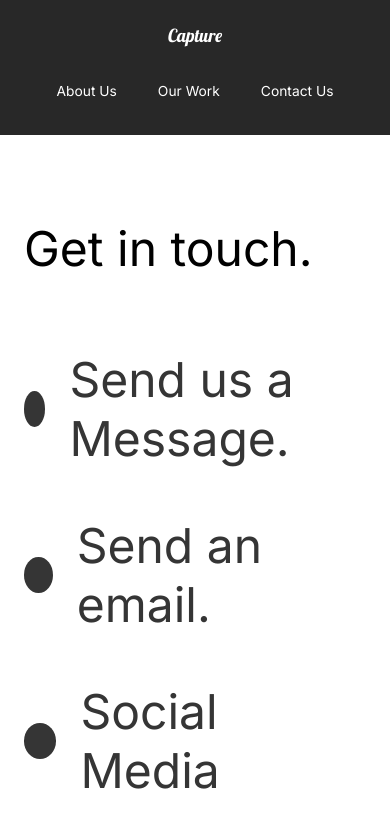
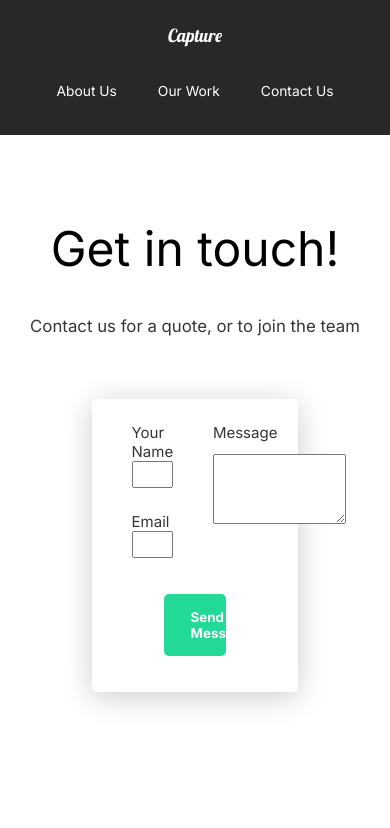
Before and after one commit to hauze-v/react-capture-portfolio, a React (Create React App) app: page /react-capture-portfolio/contact in a window 390 px wide. Shown: the top 828 px of the page. Built offline with nearby package versions, Linux system fonts and the light colour scheme.

Commit message:
Redesigned the contact us page and made it mobile friendly.

```diff
--- a/src/pages/ContactUs.js
+++ b/src/pages/ContactUs.js
@@ -20,29 +20,42 @@ const ContactUs = () => {
       >
         <Title>
           <Hide>
-            <motion.h2 variants={titleAnim}>Get in touch.</motion.h2>
+            <motion.h2 variants={titleAnim}>Get in touch!</motion.h2>
+            <motion.p variants={titleAnim} p>
+              Contact us for a quote, or to join the team
+            </motion.p>
           </Hide>
         </Title>
-        <div>
-          <Hide>
-            <Social variants={titleAnim}>
-              <Circle />
-              <h2>Send us a Message.</h2>
-            </Social>
-          </Hide>
-          <Hide>
-            <Social variants={titleAnim}>
-              <Circle />
-              <h2>Send an email.</h2>
-            </Social>
-          </Hide>
-          <Hide>
-            <Social variants={titleAnim}>
-              <Circle />
-              <h2>Social Media</h2>
-            </Social>
-          </Hide>
-        </div>
+        <ContactForm>
+          <div className="input-container">
+            <div id="input-box">
+              <div className="input">
+                <label htmlFor="name" id="your-name">
+                  Your Name
+                </label>
+                <input type="text" />
+              </div>
+              <div className="input">
+                <label htmlFor="email" id="email">
+                  Email
+                </label>
+                <input type="email" />
+              </div>
+            </div>
+            <div id="message-box" className="input">
+              <label htmlFor="message">Message</label>
+              <textarea
+                name="message"
+                id="user-message"
+                cols="30"
+                rows="4"
+              ></textarea>
+            </div>
+          </div>
+          <div className="submit">
+            <button>Send Message</button>
+          </div>
+        </ContactForm>
       </Contact>
     </>
   );
@@ -59,18 +72,113 @@ const Contact = styled(motion.div)`
 `;
 
 const Title = styled.div`
-  margin-bottom: 4rem;
+  margin-bottom: 2rem;
+  text-align: center;
   color: black;
+  p {
+    color: #353535;
+  }
   @media (max-width: 1500px) {
     margin-top: 5rem;
   }
+  @media (max-width: 380px) {
+    margin-top: 0;
+    h2 {
+      font-size: 3.75rem;
+    }
+    p {
+      font-size: 1.25rem;
+    }
+  }
 `;
 
-const Circle = styled.div`
-  border-radius: 50%;
-  width: 3rem;
-  height: 3rem;
-  background: #353535;
+const ContactForm = styled.div`
+  width: 60%;
+  padding: 1rem 2rem;
+  margin: 0 auto;
+  border-radius: 5px;
+  box-shadow: 0px 5px 30px rgba(0, 0, 0, 0.2);
+  div.input-container {
+    display: flex;
+    #message-box {
+      margin-left: 10%;
+      display: flex;
+      flex-direction: column;
+      width: 100%;
+      label {
+        font-size: 1.25rem;
+        margin-bottom: 1rem;
+      }
+      textarea {
+        font-size: 1.25rem;
+      }
+    }
+    #input-box {
+      margin-left: 2%;
+      width: 50%;
+      label {
+        font-size: 1.25rem;
+      }
+      input {
+        font-size: 1.25rem;
+      }
+    }
+  }
+  div.input {
+    padding: 1rem;
+  }
+  input {
+    width: 100%;
+    font-size: 1rem;
+    padding: 0.25rem;
+  }
+  // ------------------------------------------------------------------
+  div.submit {
+    width: 40%;
+    margin: 2rem auto;
+  }
+  button {
+    width: 100%;
+    border-radius: 5px;
+    background: #23d997;
+    &:hover {
+      background-color: white;
+      color: #353535;
+    }
+  }
+  @media (max-width: 380px) {
+    width: 95%;
+    div.input-container {
+      display: flex;
+      flex-direction: column;
+      #message-box {
+        margin-left: 0;
+        display: flex;
+        flex-direction: column;
+        width: 100%;
+        label {
+          font-size: 1.25rem;
+          margin-bottom: 1rem;
+        }
+        textarea {
+          font-size: 1.25rem;
+        }
+      }
+      #input-box {
+        margin-left: 0;
+        width: 100%;
+        label {
+          font-size: 1.25rem;
+        }
+        input {
+          font-size: 1.25rem;
+        }
+      }
+    }
+    div.submit {
+      width: 100%;
+    }
+  }
 `;
 
 const Social = styled(motion.div)`
```
